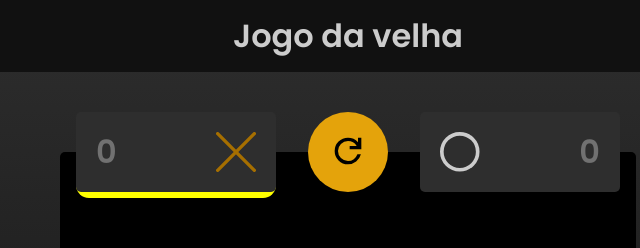
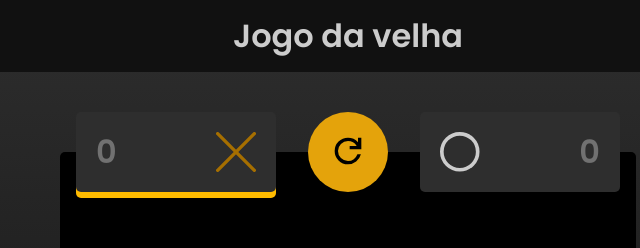
Before and after one commit to MarcosBB/Jogo-da-velha-web, a plain HTML site: page index.html in a window 1280 px wide. Both pictures are taken after a click on the button 640 px from the left and 152 px from the top of the page. Shown: the top 248 px of the page, 292-932 px from the left. Drawn offline with Linux system fonts and the light colour scheme.

Commit message:
css fix, winner flag add

```diff
--- a/css/game.css
+++ b/css/game.css
@@ -22,15 +22,22 @@ main {
 }
 
 .scoreboard-flag {
-    width: 200px;
-    background-color: var(--c10);
-    border-radius: 13px;
+    border-radius: 5px;
     display: flex;
     justify-content: space-between;
-    padding: 20px;
     align-items: center;
-    background-color: yellow;
+    background-color: #FFBB00;
     opacity: 0;
+    font-family: Poppins;
+    font-size: 32px;
+    font-weight: 600;
+    line-height: 40px;
+    letter-spacing: 0em;
+    text-align: center;
+    padding: 0px 40px;
+    padding-bottom: 4px;
+    padding-top: 34px;
+    width: 200px
 }
 
 .game-hud-flag {
@@ -39,7 +46,18 @@ main {
     width: 100%;
     display: flex;
     justify-content: space-around;
-    margin-top:1%
+    margin-top:6px;
+    transition: top 0.6s ease-out;
+}
+
+.game-hud-flag-winner {
+    position: absolute;
+    top: 2px;
+    width: 100%;
+    display: flex;
+    justify-content: space-around;
+    margin-top: 6px;
+
 }
 
 .game-hud-scoreboard {
--- a/index.html
+++ b/index.html
@@ -56,11 +56,12 @@
         <div class="game">
             <div class="game-hud-flag">
                 <div class="scoreboard-flag" id="flag-1">
+                    Vitória!
                 </div>
-                <button class="game-hud-flag-play">
-                </button>
+                <div class="game-hud-flag-play">
+                </div>
                 <div class="scoreboard-flag" id="flag-2">
-
+                    Vitória!
                 </div>
             </div>
 
--- a/js/game.js
+++ b/js/game.js
@@ -138,6 +138,9 @@ export default class Game {
                 let buttonImg = document.querySelector('.game-hud-play img')
                 buttonImg.src = './img/icons/play.svg'
                 buttonImg.alt = 'Play'
+
+                let flagMenu = document.querySelector(".game-hud-flag")
+                flagMenu.style.top = "2px"
                 return true;
             }
         }
--- a/js/script.js
+++ b/js/script.js
@@ -26,6 +26,9 @@ play_button.addEventListener('click', () => {
     let currFlag = document.querySelector("#flag-1")
     oldFlag.style.opacity = 0
     currFlag.style.opacity = 1
+
+    let flagMenu = document.querySelector(".game-hud-flag")
+    flagMenu.style.top = "-40px"
 })
 
 
```
